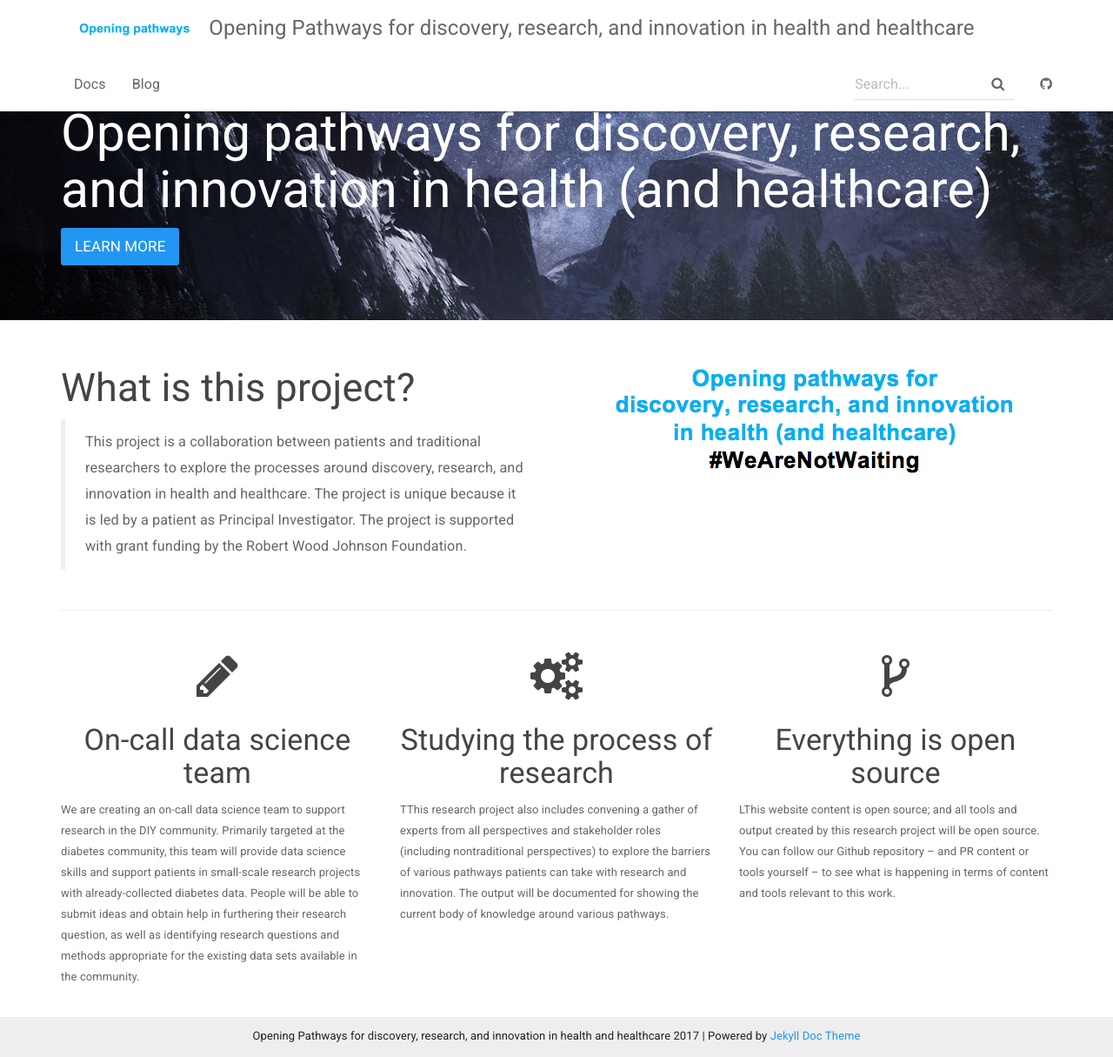
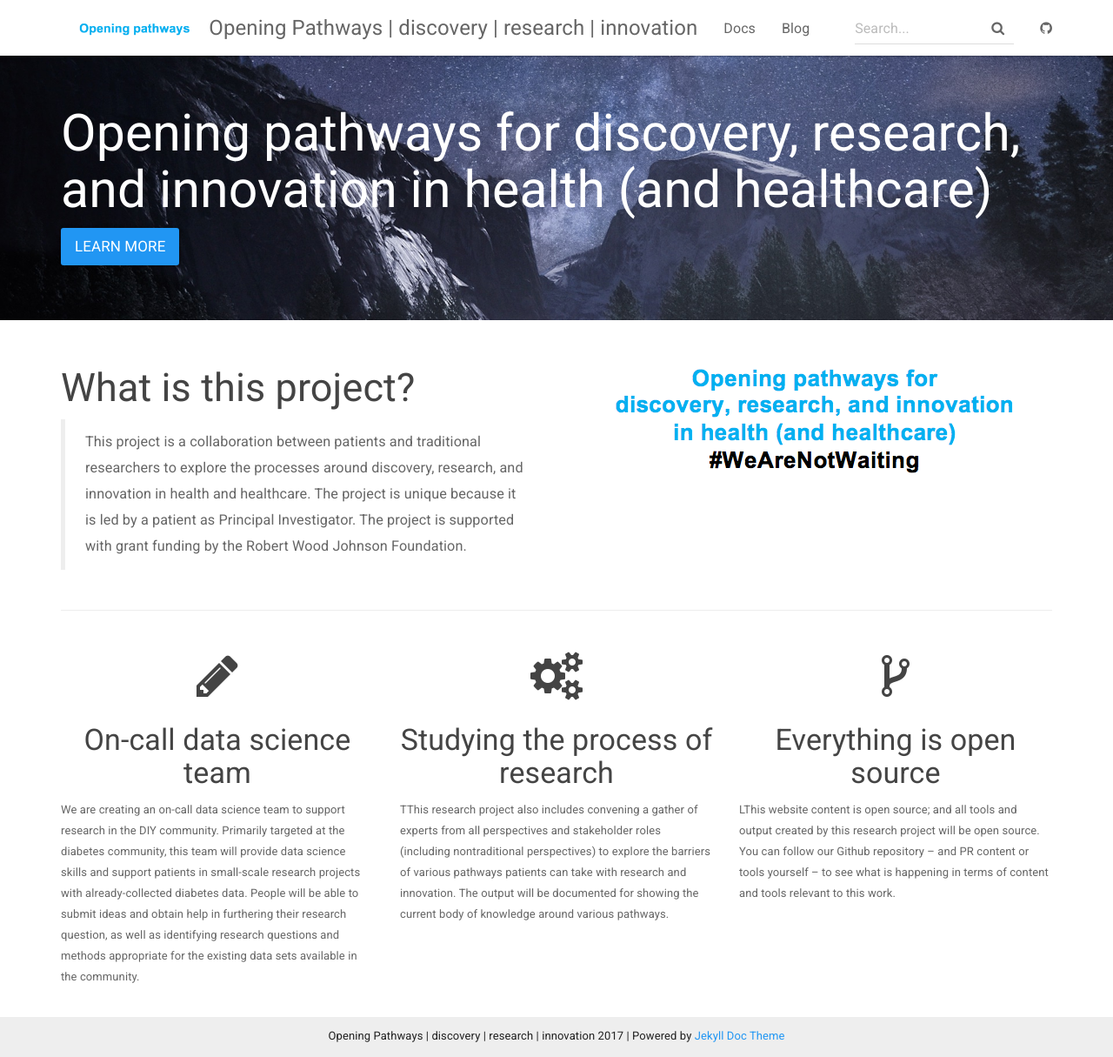
Before and after one commit to danamlewis/Testrepo2, a Jekyll site: the page built from index.html, in a window 1280 px wide and 1215 px high. Shown: the whole window at 87% size. Built offline with Jekyll 4.4.1, drawn with Linux system fonts in a browser that asks for light colours; nearby versions of some CDN libraries.

Commit message:
Update _config.yml

```diff
--- a/_config.yml
+++ b/_config.yml
@@ -1,5 +1,5 @@
 # Site settings
-title: Opening Pathways for discovery, research, and innovation in health and healthcare
+title: Opening Pathways | discovery | research | innovation
 email: dana@openingpathways.org
 description: >
   - This project is a collaboration between patients and traditional researchers to explore the processes around discovery, research, and innovation in health and healthcare. The project is unique because it is led by a patient as Principal Investigator. The project is supported with grant funding by the Robert Wood Johnson Foundation.
```
